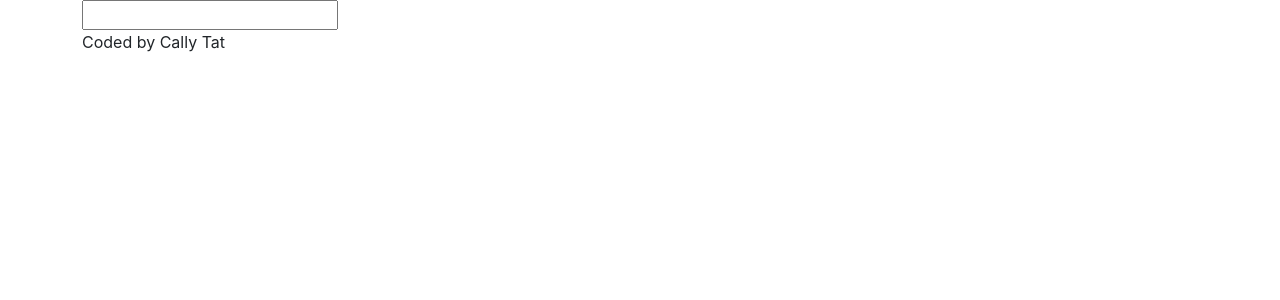
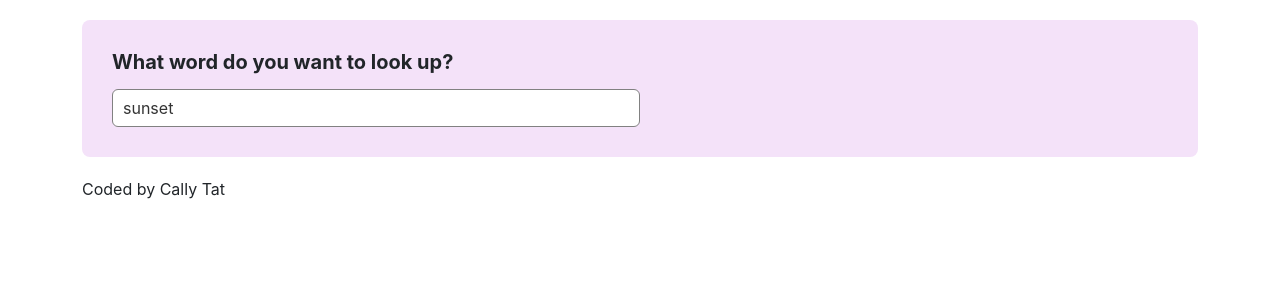
Before and after one commit to callytat/dictionary-project, a React (Create React App) app: page / in a window 1280 px wide. Shown: the top 300 px of the page. Built offline with nearby package versions, Linux system fonts and the light colour scheme; no server answers.

Commit message:
Added styling to all components

```diff
--- a/src/App.js
+++ b/src/App.js
@@ -6,7 +6,7 @@
     <div className="App">
       <div className="container">
         <main>
-          <Dictionary />
+          <Dictionary defaultKeyword="sunset" />
         </main>
         <footer>Coded by Cally Tat</footer>
       </div>
--- a/src/Dictionary.css
+++ b/src/Dictionary.css
@@ -1,3 +1,20 @@
-.Dictionary {
-  text-align: center;
+.Dictionary section {
+  background: rgb(244, 226, 249);
+  padding: 30px;
+  border-radius: 8px;
+  margin: 20px 0;
 }
+
+.Dictionary input {
+  width: 50%;
+  border-radius: 6px;
+  padding: 6px 10px;
+  color: #333;
+  border: 1px solid rgb(129, 129, 129);
+}
+
+.Dictionary h1 {
+  font-size: 20px;
+  font-weight: bold;
+  margin-bottom: 15px;
+}
--- a/src/Dictionary.js
+++ b/src/Dictionary.js
@@ -1,33 +1,55 @@
 import React, { useState } from "react";
-import "./Dictionary";
+import "./Dictionary.css";
 import axios from "axios";
 import Results from "./Results";
 
-export default function Dictionary() {
-  let [keyword, setKeyword] = useState("");
+export default function Dictionary(props) {
+  let [keyword, setKeyword] = useState(props.defaultKeyword);
   let [results, setResults] = useState(null);
+  let [loaded, setLoaded] = useState(false);
 
   function handleResponse(response) {
     setResults(response.data[0]);
   }
 
-  function search(event) {
-    event.preventDefault();
+  function search() {
     //documentation: https://dictionaryapi.dev/
     let apiUrl = `https://api.dictionaryapi.dev/api/v2/entries/en_US/${keyword}`;
     axios.get(apiUrl).then(handleResponse);
+  }
+
+  function handleSubmit(event) {
+    event.preventDefault();
+    search();
   }
 
   function handleKeywordChange(event) {
     setKeyword(event.target.value);
   }
 
+  function load() {
+    setLoaded(true);
+    search();
+  }
+
+  if (loaded) {
     return (
       <div className="Dictionary">
-      <form onSubmit={search}>
-        <input type="search" onChange={handleKeywordChange} />
+        <section>
+          <h1>What word do you want to look up?</h1>
+          <form onSubmit={handleSubmit}>
+            <input
+              type="search"
+              onChange={handleKeywordChange}
+              defaultValue={props.defaultKeyword}
+            />
           </form>
+        </section>
         <Results results={results} />
       </div>
     );
+  } else {
+    load();
+    return "Loading";
   }
+}
--- a/src/Meaning.js
+++ b/src/Meaning.js
@@ -1,5 +1,6 @@
 import React from "react";
 import Synonyms from "./Synonyms";
+import "./Meanings.css";
 
 export default function Meaning(props) {
   return (
@@ -8,14 +9,9 @@
       {props.meaning.definitions.map(function (definition, index) {
         return (
           <div key={index}>
-            <p>
-              <strong>Definition: </strong>
-              {definition.definition}
-              <br />
-              <strong>Example: </strong>
-              <em>{definition.example}</em>
-              <Synonyms synonyms={definition.synonyms} />
-            </p>
+            <div className="definition">{definition.definition}</div>
+            <div className="example">{definition.example}</div>
+            <Synonyms synonyms={definition.synonyms} />
           </div>
         );
       })}
--- /dev/null
+++ b/src/Meanings.css
@@ -0,0 +1,17 @@
+.Meaning h3 {
+  font-size: 30px;
+  line-height: 1.5;
+  font-weight: bold;
+}
+
+.Meaning .definition {
+  font-size: 16px;
+}
+
+.Meaning .example {
+  font-size: 16px;
+  opacity: 0.7;
+  margin-top: 10px;
+  text-transform: capitalize;
+  font-style: italic;
+}
--- /dev/null
+++ b/src/Phonetic.css
@@ -0,0 +1,26 @@
+.Phonetic {
+  margin-bottom: 30px;
+}
+
+.Phonetic a {
+  border: 2px solid rgb(219, 81, 250);
+  background: whitesmoke;
+  color: black;
+  text-decoration: none;
+  padding: 8px 15px;
+  font-size: 14px;
+  margin-right: 10px;
+  border-radius: 20px;
+  transition: all 150ms ease-in-out;
+}
+
+.Phonetic a:hover {
+  background-color: rgb(219, 81, 250);
+  color: whitesmoke;
+}
+
+.Phonetic .text {
+  opacity: 0.6;
+  font-weight: bold;
+  font-size: 24px;
+}
--- a/src/Phonetic.js
+++ b/src/Phonetic.js
@@ -1,13 +1,14 @@
 import React from "react";
+import "./Phonetic.css";
 
 export default function Phonetic(props) {
+  console.log(props.phonetic);
   return (
     <div className="Phonetic">
       <a href={props.phonetic.audio} target="_blank" rel="noreferrer">
         Listen here
       </a>
-      <br />
-      {props.phonetic.text}
+      <span className="text">{props.phonetic.text}</span>
     </div>
   );
 }
--- /dev/null
+++ b/src/Results.css
@@ -0,0 +1,5 @@
+.Results h2 {
+  font-size: 36px;
+  font-weight: bold;
+  line-height: 1.5;
+}
--- a/src/Results.js
+++ b/src/Results.js
@@ -1,11 +1,13 @@
 import React from "react";
 import Phonetic from "./Phonetic";
 import Meaning from "./Meaning";
+import "./Results.css";
 
 export default function Results(props) {
   if (props.results) {
     return (
       <div className="Results">
+        <section>
           <h2>{props.results.word}</h2>
           {props.results.phonetics.map(function (phonetic, index) {
             return (
@@ -14,10 +16,14 @@
               </div>
             );
           })}
+        </section>
+
         {props.results.meanings.map(function (meaning, index) {
           return (
             <div key={index}>
+              <section>
                 <Meaning meaning={meaning} />
+              </section>
             </div>
           );
         })}
--- /dev/null
+++ b/src/Synonyms.css
@@ -0,0 +1,11 @@
+.Synonyms {
+  margin: 15px 0 0;
+  padding: 0;
+}
+
+.Synonyms li {
+  display: inline-block;
+  padding-right: 15px;
+  line-height: 1;
+  opacity: 0.6;
+}
--- a/src/Synonyms.js
+++ b/src/Synonyms.js
@@ -1,4 +1,5 @@
 import React from "react";
+import "./Synonyms.css";
 
 export default function Synonyms(props) {
   if (props.synonyms) {
```
Lines whose indentation alone changed are shown as unchanged.
